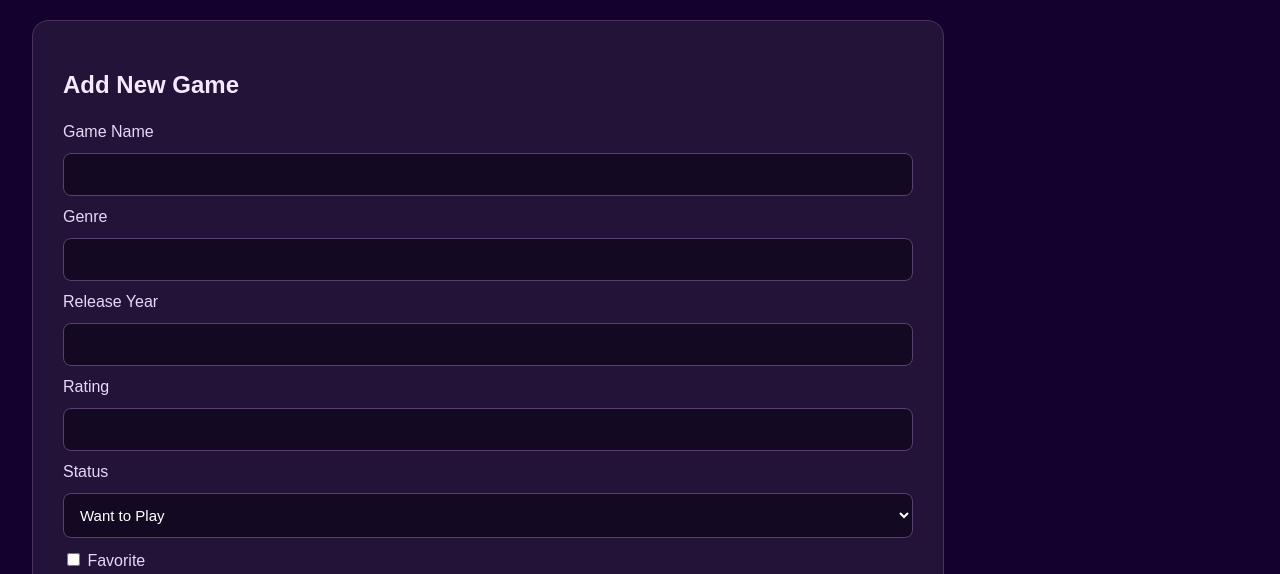
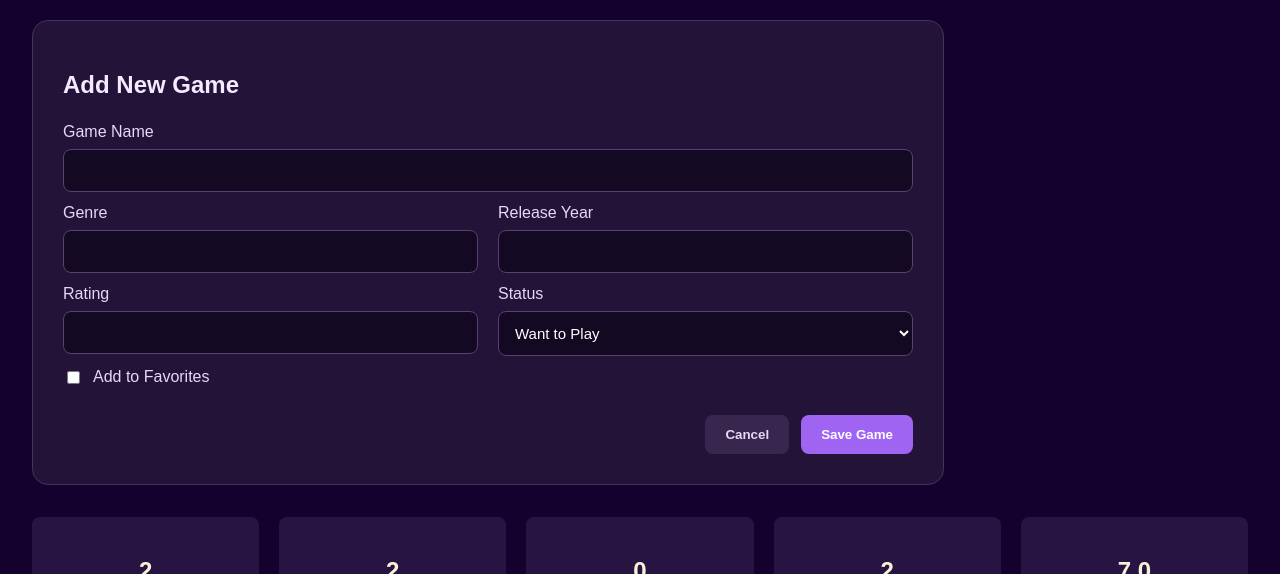
Before and after one commit to TetianaBlakytna/GameArena, a plain HTML site: page index.html in a window 1280 px wide. Both pictures are taken after a click on the button "Add Game". Shown: the part 226-800 px from the top of the page. Drawn offline with Linux system fonts and the light colour scheme.

Commit message:
Add styles

```diff
--- a/index.html
+++ b/index.html
@@ -20,43 +20,53 @@
         <span class="game-icon">🎮</span>
         <button id="add-game-button">Add Game</button>
       </div>
+
 <form id="add-game-form" class="hidden">
     <h2>Add New Game</h2>
 
+    <div class="form-field">
         <label for="game-name">Game Name</label>
-        <input type="text" id="game-name" required />
+        <input type="text" id="game-name" required>
+    </div>
 
+    <div class="form-row">
+        <div class="form-field">
             <label for="game-genre">Genre</label>
-        <input type="text" id="game-genre" required />
+            <input type="text" id="game-genre" required>
+        </div>
 
+        <div class="form-field">
             <label for="game-year">Release Year</label>
-        <input type="number" id="game-year" required />
+            <input type="number" id="game-year" required>
+        </div>
+    </div>
 
+    <div class="form-row">
+        <div class="form-field">
             <label for="game-rating">Rating</label>
-        <input
-          type="number"
-          id="game-rating"
-          min="1"
-          max="10"
-          step="0.1"
-          required
-        />
+            <input type="number" id="game-rating"
+                   min="1" max="10" step="0.1" required>
+        </div>
 
+        <div class="form-field">
             <label for="game-status">Status</label>
             <select id="game-status">
                 <option value="Want to Play">Want to Play</option>
                 <option value="Playing">Playing</option>
                 <option value="Completed">Completed</option>
             </select>
+        </div>
+    </div>
 
-        <label>
-          <input type="checkbox" id="game-favorite" />
-          Favorite
+    <label class="favorite-field">
+        <input type="checkbox" id="game-favorite">
+        Add to Favorites
     </label>
 
+    <div class="form-actions">
+        <button type="button" id="cancel-add-game">Cancel</button>
         <button type="submit">Save Game</button>
-        <button type="button" id="cancel-add-game">Cancel</button>
-
+    </div>
 </form>
 
       <div class="game-stats">
--- a/styles.css
+++ b/styles.css
@@ -151,3 +151,42 @@ body {
 #add-game-button:hover {
     background-color: #b57aff;
 }
+
+
+.form-row {
+    display: grid;
+    grid-template-columns: repeat(2, 1fr);
+    gap: 20px;
+}
+
+.form-field {
+    display: flex;
+    flex-direction: column;
+    gap: 8px;
+    min-width: 0;
+}
+
+.form-field input,
+.form-field select {
+    width: 100%;
+    box-sizing: border-box;
+}
+
+.favorite-field {
+    display: flex;
+    align-items: center;
+    gap: 10px;
+}
+
+.form-actions {
+    display: flex;
+    justify-content: flex-end;
+    gap: 12px;
+    margin-top: 16px;
+}
+
+@media (max-width: 600px) {
+    .form-row {
+        grid-template-columns: 1fr;
+    }
+}
```
Lines whose indentation alone changed are shown as unchanged.
